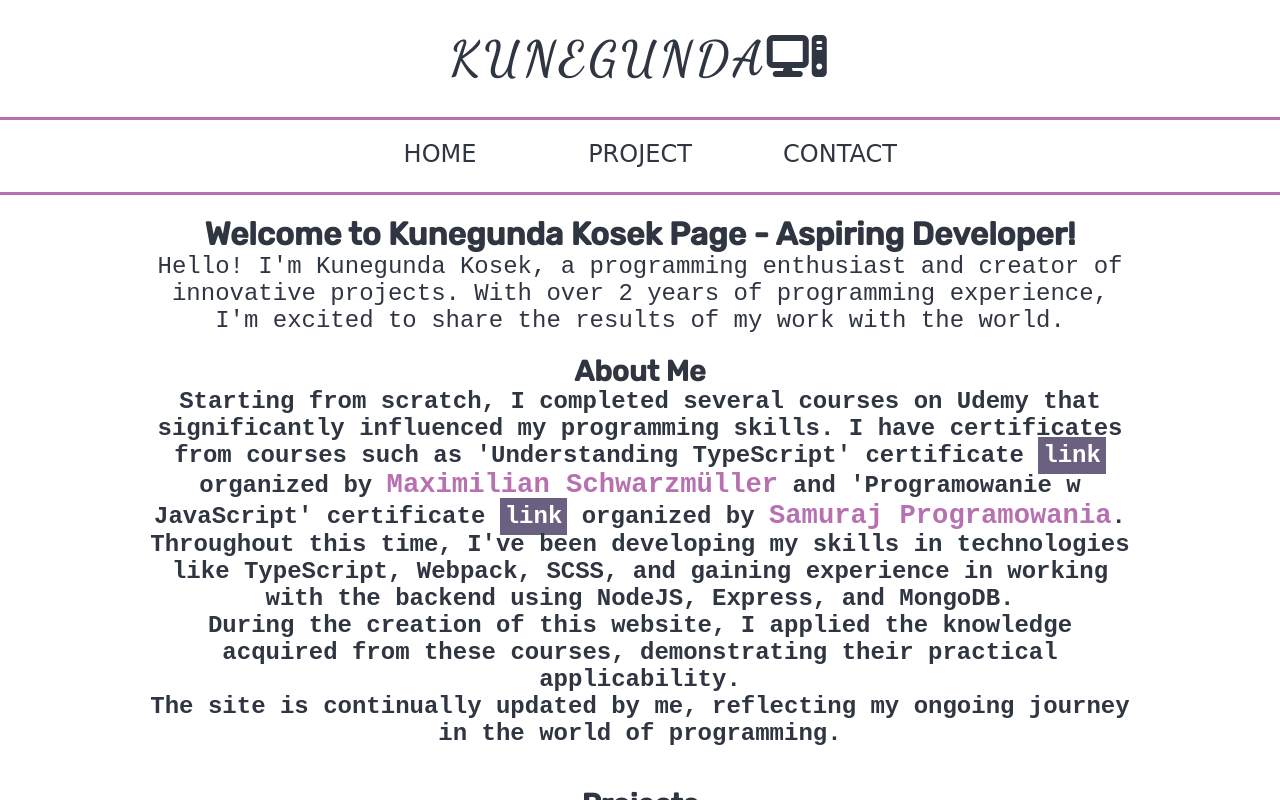
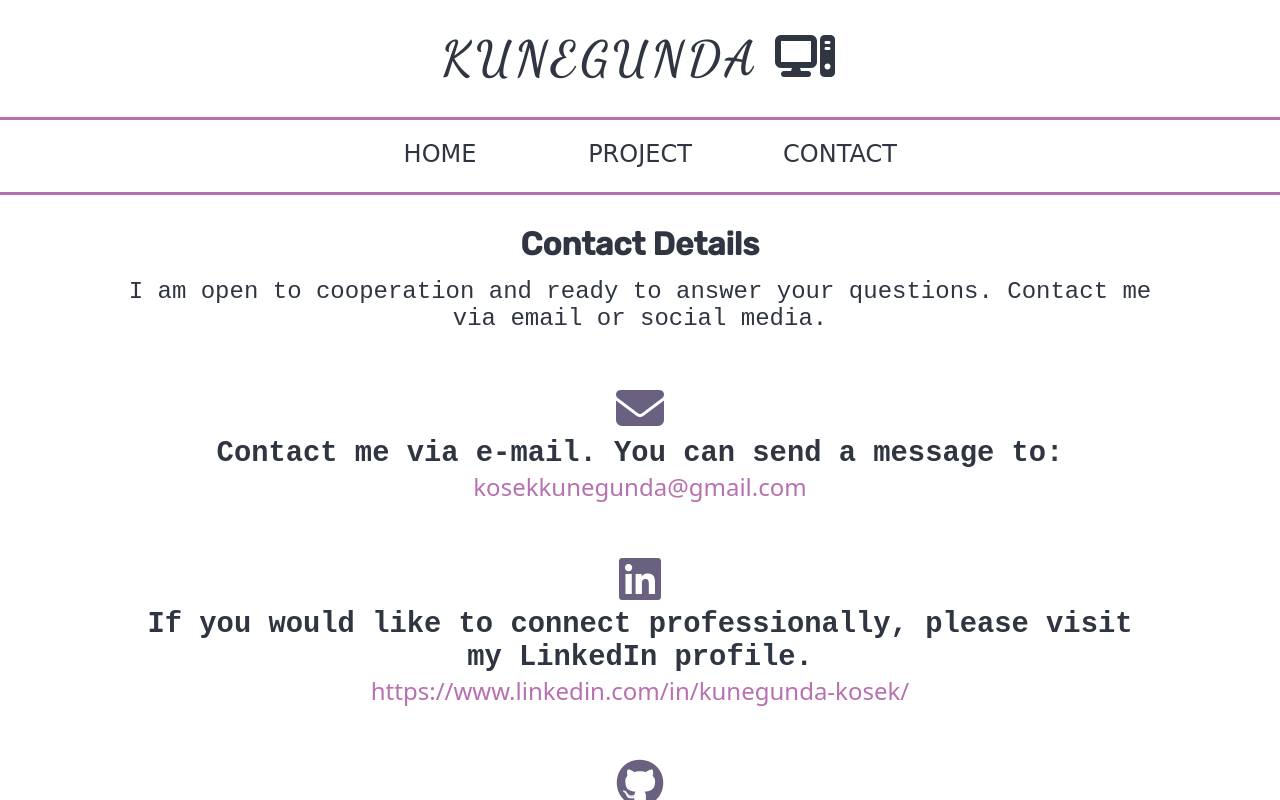
Before and after one commit to KunegundaKosek/Kunegunda-TS, a website built with webpack: page frontend/public/index.html in a window 1280 px wide. Both pictures are taken after a click on the element "CONTACT". Shown: the top 800 px of the page. Built offline with nearby package versions, Linux system fonts and the light colour scheme; a web font is replaced by a local one.

Commit message:
adding Readme.md and ContactPage

```diff
--- /dev/null
+++ b/frontend/public/scss/Contact.scss
@@ -0,0 +1,38 @@
+@import '_variables';
+@import url('https://fonts.googleapis.com/css2?family=Rubik+Maps&display=swap');
+
+.section {
+      width: 80%;
+      margin: auto;
+      min-height: 100vh;
+
+      &__title {
+            font-size: 2rem;
+            font-family: $title-font;
+            margin: 30px 0 15px 0;
+      }
+
+      &__span {
+           font-family: 'Courier New', Courier, monospace;
+           font-size: 1.5rem;
+      }
+
+      &__iconBox {
+            font-size: 3rem;
+            margin-top: 50px;
+            color: $icon-color;
+      }
+
+      &__p {
+            font-family: 'Courier New', Courier, monospace;
+            font-size: 1.8rem;
+            font-weight: bold;
+      }
+
+      &__a {
+            text-decoration: none;
+            color: $bar-color;
+            font-size: 1.5rem;
+            font-family: 'Rubik Maps', system-ui;
+      }
+}
--- a/frontend/public/scss/introduction.scss
+++ b/frontend/public/scss/introduction.scss
@@ -1,8 +1,10 @@
 @import '_variables';
 
-.content__introduction {
-    margin-bottom: 50%;
+.content {
+    min-height: 100vh;
+    &__introduction {
         h1 {
+            margin: 30px 0 15px 0;
             font-size: 2rem;
             font-family: $title-font;
         }
@@ -28,3 +30,29 @@
             }
         }
     }
+}
+
+@media screen and (max-width: 500px) {
+    .content {
+        &__introduction {
+            h1 {
+                font-size: 1rem;
+            }
+
+            h2 {
+                font-size: 0.9rem;
+            }
+
+            p {
+                font-size: 0.75rem;
+
+                a {
+                    padding: 0;
+                }
+                span {
+                    font-size: 0.85rem;
+                }
+            }
+        }
+    }
+}
--- a/frontend/public/scss/style.scss
+++ b/frontend/public/scss/style.scss
@@ -13,6 +13,7 @@
 @import 'Vending';
 @import 'Converter';
 @import 'Cashpoint.scss';
+@import 'Contact';
 
 * {
     margin: 0;
--- /dev/null
+++ b/frontend/public/src/app/Contact/ContactPage.ts
@@ -0,0 +1,48 @@
+import { data } from './data';
+export default function ContactPage(title: string) {
+    const main = document.getElementById('main')! as HTMLElement;
+
+    main.textContent = '';
+
+    const section: HTMLElement = document.createElement('section');
+    section.className = 'section';
+
+    const h2: HTMLHeadingElement = document.createElement('h2');
+    h2.textContent = title;
+    h2.className = 'section__title';
+
+    const span: HTMLSpanElement = document.createElement('span');
+    span.textContent = "I am open to cooperation and ready to answer your questions. Contact me via email or social media.";
+    span.className = 'section__span';
+
+    section.append(h2, span);
+
+    data.forEach((element) => {
+        const iconBox: HTMLParagraphElement = document.createElement('p');
+        iconBox.className = 'section__iconBox';
+        const icon: HTMLElement = document.createElement('i');
+        icon.className = element.icons;
+        iconBox.appendChild(icon);
+
+        const p: HTMLParagraphElement = document.createElement('p');
+        p.textContent = element.text;
+        p.className = 'section__p';
+
+        const a: HTMLAnchorElement = document.createElement('a');
+
+        if (element.name === 'E-mail') {
+            a.href = `mailto:${element.href}`;
+            a.textContent = element.href;
+            a.className = 'section__a';
+        } else {
+            a.href = element.href;
+            a.target = '_blank';
+            a.textContent = element.href;
+            a.className = 'section__a';
+        }
+
+        section.append(iconBox, p, a);
+    });
+
+    main.appendChild(section);
+}
--- /dev/null
+++ b/frontend/public/src/app/Contact/data.ts
@@ -0,0 +1,29 @@
+import { Data } from "./interface-data";
+
+export const data: Data[] = [
+      {
+          name: 'E-mail',
+          href: 'kosekkunegunda@gmail.com',
+          text: 'Contact me via e-mail. You can send a message to:',
+          icons: "fa-solid fa-envelope"
+      },
+
+      {
+          name: 'Linkedin',
+          href: 'https://www.linkedin.com/in/kunegunda-kosek/',
+          text: 'If you would like to connect professionally, please visit my LinkedIn profile.',
+          icons: "fa-brands fa-linkedin"
+      },
+      {
+          name: 'GitHub',
+          href: 'https://github.com/KunegundaKosek',
+          text: 'Please check out my GitHub profile, where I share various projects and code.',
+          icons: "fa-brands fa-github"
+      },
+      {
+          name: 'Codewars',
+          href: 'https://www.codewars.com/users/KunegundaKosek',
+          text: 'See my solved challenges on CodeWars. Test my programming skills!',
+          icons: "fa-solid fa-code"
+      },
+  ];
--- /dev/null
+++ b/frontend/public/src/app/Contact/interface-data.ts
@@ -0,0 +1,6 @@
+export interface Data {
+      name: string;
+      href: string;
+      text: string;
+      icons: string;
+}
--- a/frontend/public/src/app/Home/HomePage.ts
+++ b/frontend/public/src/app/Home/HomePage.ts
@@ -63,7 +63,7 @@ export default class HomePage {
         const contact: HTMLHeadingElement = document.createElement('h2');
         contact.textContent = title3;
         const contactText: HTMLParagraphElement = document.createElement('p');
-        contactText.textContent = text3;
+        contactText.innerHTML = text3;
         contact.appendChild(contactText)
 
         const codewars: HTMLHeadingElement = document.createElement('h2');
--- a/frontend/public/src/app/Home/data.ts
+++ b/frontend/public/src/app/Home/data.ts
@@ -14,7 +14,7 @@ export const projectText: string =
 
 export const contact: string = 'Contact';
 export const contactText: string =
-    "I'm open to connecting with you! You can visit my LinkedIn profile link or reach out to me directly at my email address: kosekkunegunda@gmail.com.";
+    "I'm open to connecting with you! You can visit my LinkedIn profile link or reach out to me directly at my email address: <a href='mailto:kosekkunegunda@gmail.com'>kosekkunegunda@gmail.com.</a>";
 
 export const codewars: string = 'Coding for Fun';
 export const codewarsText: string =
--- a/frontend/public/src/app/data/data.ts
+++ b/frontend/public/src/app/data/data.ts
@@ -161,7 +161,7 @@ export const data: ProjectData[] = [
     {
         title: 'Vending machine with drinks',
         src: '../image/VendingMachine.png',
-        text: 'Lorem ipsum dolor sit amet, consectetur adipiscing elit, sed do eiusmod tempor incididunt ut labore et dolore magna aliqua. Ut enim ad minim veniam, quis nostrud exercitation ullamco laboris nisi ut aliquip ex ea commodo consequat.',
+        text: 'The "Beverage Vending Machine" project is a simulation of a beverage vending machine. The user has access to a specific quantity of drinks in the vending machine, and the task is to select a beverage, input a specific amount of money (20 PLN), and then place an order. The application manages the process of selecting a drink, checking its availability in the machine, inserting money, and provides change if necessary. The project serves as a straightforward simulator for interacting with a beverage vending machine, allowing users to experience a virtual beverage purchase from an automated dispenser.',
         button: 'Look',
         buttonId: 'project7',
         event: () => {
--- a/frontend/public/src/index.ts
+++ b/frontend/public/src/index.ts
@@ -1,3 +1,4 @@
+import ContactPage from './app/Contact/ContactPage';
 import HomePage from './app/Home/HomePage';
 import {
     about,
@@ -28,7 +29,7 @@ export class App {
     }
 
     setupNavigation() {
-        new Navigation('KUNEGUNDA', tile, 'fa-solid fa-computer');
+        new Navigation('KUNEGUNDA ', tile, 'fa-solid fa-computer');
 
         const projectButton = document.getElementById(
             'project',
@@ -46,7 +47,7 @@ export class App {
             'contact',
         )! as HTMLDivElement;
         contactButton.addEventListener('click', () => {
-            alert('dodaj metodę renderContactPage()!');
+            ContactPage('Contact Details');
         });
     }
 
```
Also changed, not shown: package.json (deleted, +0 -10 lines), README.md (added), frontend/public/css/Contact.css (added), frontend/public/css/introduction.css, frontend/public/css/style.css, 4 other files. Lines whose indentation alone changed are shown as unchanged.
